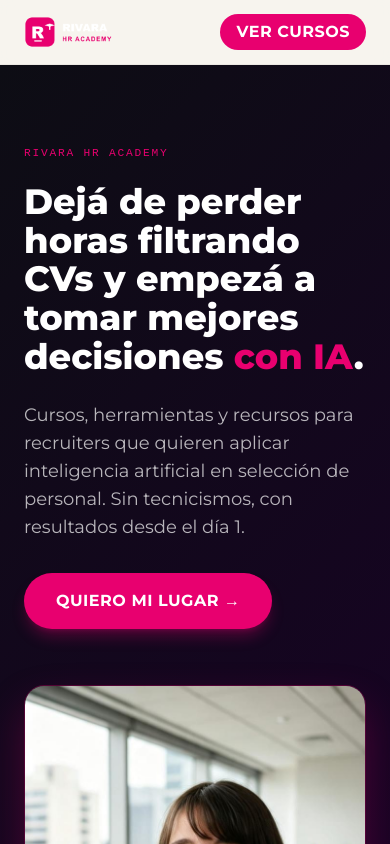
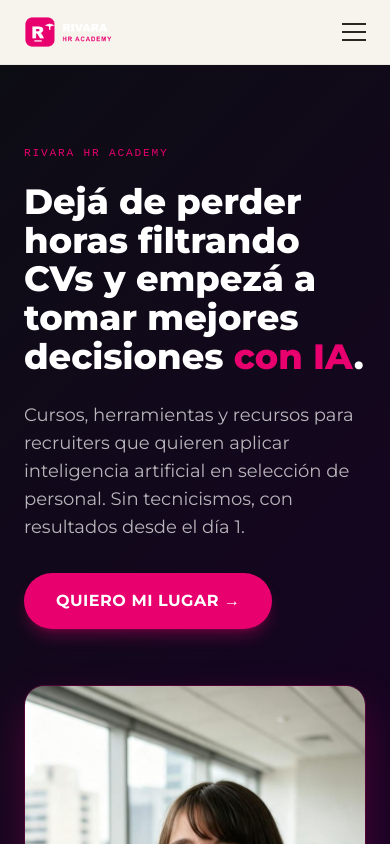
Before and after one commit to licmelisarivara-byte/rivara-hr-academy, a Next.js app: page / in a window 390 px wide. Shown: the top 844 px of the page. Built offline with nearby package versions, Linux system fonts and the light colour scheme.

Commit message:
Agregar menú hamburguesa en mobile
Los links de navegación (Cursos, Recursos, Notas) usaban "hidden md:flex" sin
ningún botón para mostrarlos en pantallas chicas, así que en mobile quedaban
inaccesibles. Ahora hay un botón de menú que los despliega.

```diff
--- a/components/Nav.tsx
+++ b/components/Nav.tsx
@@ -1,3 +1,6 @@
+"use client";
+
+import { useState } from "react";
 import Link from "next/link";
 import Image from "next/image";
 
@@ -8,10 +11,12 @@ const links = [
 ];
 
 export default function Nav() {
+  const [open, setOpen] = useState(false);
+
   return (
     <header className="border-b border-black/5 sticky top-0 z-40 bg-ink/90 backdrop-blur">
       <div className="max-w-6xl mx-auto px-6 h-16 flex items-center justify-between">
-        <Link href="/" className="flex items-center">
+        <Link href="/" className="flex items-center" onClick={() => setOpen(false)}>
           <Image
             src="/images/logo-horizontal.png"
             alt="RIVARA HR Academy"
@@ -39,12 +44,65 @@ export default function Nav() {
           </Link>
           <Link
             href="/cursos"
-            className="btn-cta text-sm bg-magenta text-white px-4 py-2 rounded-full hover:bg-magentaSoft transition-colors"
+            className="btn-cta text-sm bg-magenta text-white px-4 py-2 rounded-full hover:bg-magentaSoft transition-colors hidden sm:inline-block"
           >
             Ver cursos
           </Link>
+
+          <button
+            type="button"
+            onClick={() => setOpen((v) => !v)}
+            aria-label={open ? "Cerrar menú" : "Abrir menú"}
+            aria-expanded={open}
+            className="md:hidden flex flex-col justify-center items-center gap-1.5 w-10 h-10 -mr-2"
+          >
+            <span
+              className={`block h-0.5 w-6 bg-bone transition-transform ${
+                open ? "translate-y-2 rotate-45" : ""
+              }`}
+            />
+            <span
+              className={`block h-0.5 w-6 bg-bone transition-opacity ${
+                open ? "opacity-0" : ""
+              }`}
+            />
+            <span
+              className={`block h-0.5 w-6 bg-bone transition-transform ${
+                open ? "-translate-y-2 -rotate-45" : ""
+              }`}
+            />
+          </button>
         </div>
       </div>
+
+      {open && (
+        <nav className="md:hidden border-t border-black/5 bg-ink px-6 py-4 flex flex-col gap-4 text-bone/80">
+          {links.map((l) => (
+            <Link
+              key={l.href}
+              href={l.href}
+              onClick={() => setOpen(false)}
+              className="hover:text-magenta transition-colors"
+            >
+              {l.label}
+            </Link>
+          ))}
+          <Link
+            href="/login"
+            onClick={() => setOpen(false)}
+            className="hover:text-magenta transition-colors"
+          >
+            Ingresar
+          </Link>
+          <Link
+            href="/cursos"
+            onClick={() => setOpen(false)}
+            className="btn-cta bg-magenta text-white px-4 py-2.5 rounded-full text-center hover:bg-magentaSoft transition-colors"
+          >
+            Ver cursos
+          </Link>
+        </nav>
+      )}
     </header>
   );
 }
```
